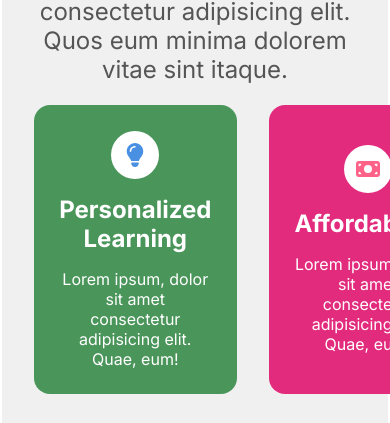
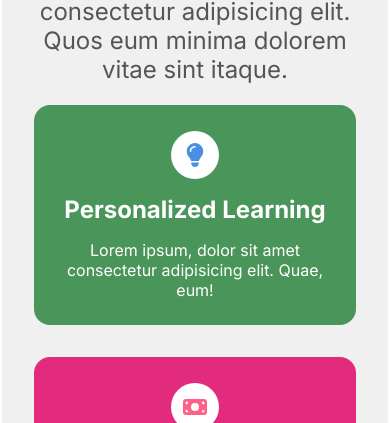
Before and after one commit to themhrashed/StudySync-Project, a plain HTML site: page index.html in a window 390 px wide. Shown: the part 1555-1978 px from the top of the page. Drawn offline with Linux system fonts and the light colour scheme.

Commit message:
completed

```diff
--- a/style.css
+++ b/style.css
@@ -312,6 +312,12 @@ body {
   margin-top: 1.3rem;
 }
 
+@media screen and (max-width:768px) {
+  .feature_grid{
+      grid-template-columns: repeat(1,1fr);
+  }
+}
+
 .f_card {
   display: flex;
   flex-direction: column;
```
